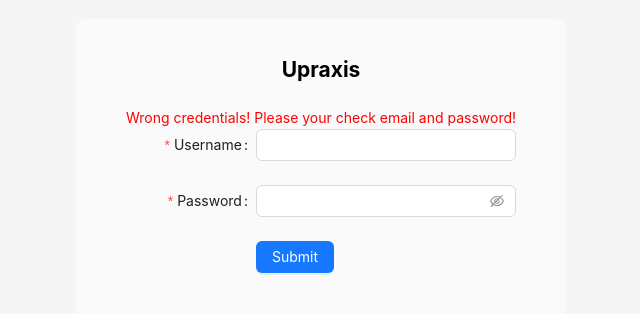
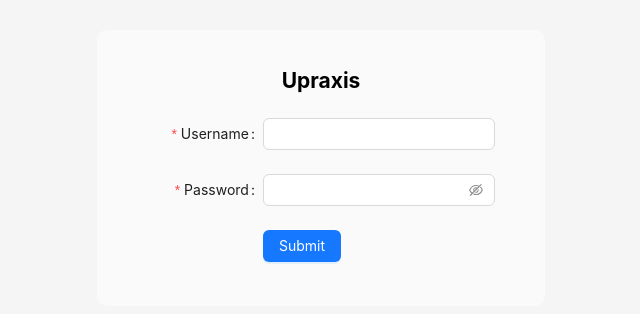
Before and after one commit to NielAndalecio/upraxis, a React (Create React App) app: page / in a window 1280 px wide. Shown: the part 232-546 px from the top of the page, without its empty margins (319-959 px from the left). Built offline with nearby package versions, Linux system fonts and the light colour scheme.

Commit message:
login and routing

```diff
--- a/src/pages/login.js
+++ b/src/pages/login.js
@@ -8,7 +8,7 @@
   const user = useSelector((state) => state.user)
   const dispatch = useDispatch()
   let valid = false
-  const [wrongCreds, setWrongCreds] = useState(true)
+  const [wrongCreds, setWrongCreds] = useState(false)
   const [loading, setLoading] = useState(false)
 
   const validateUserCredentials = async (username, password) => {
```
